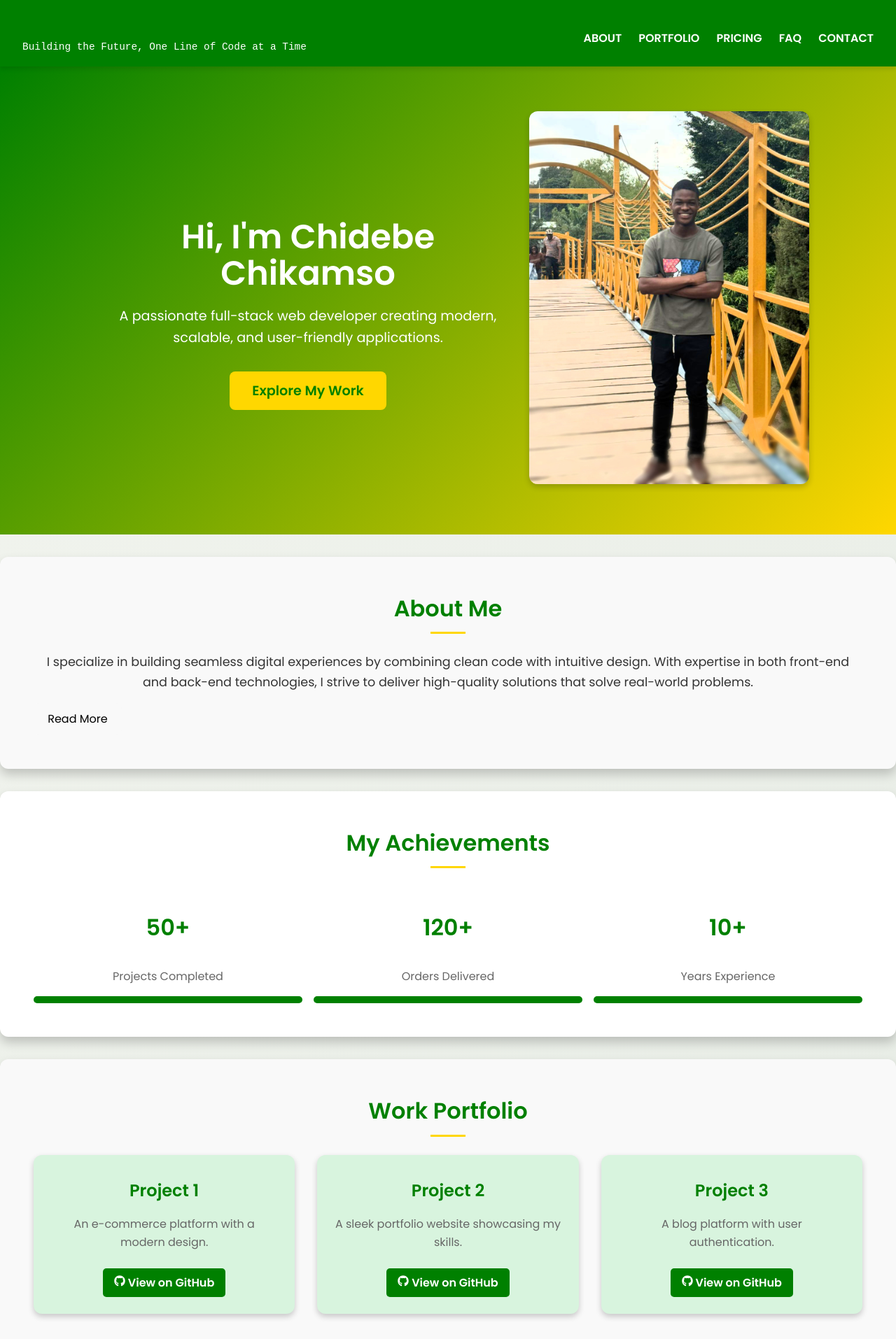
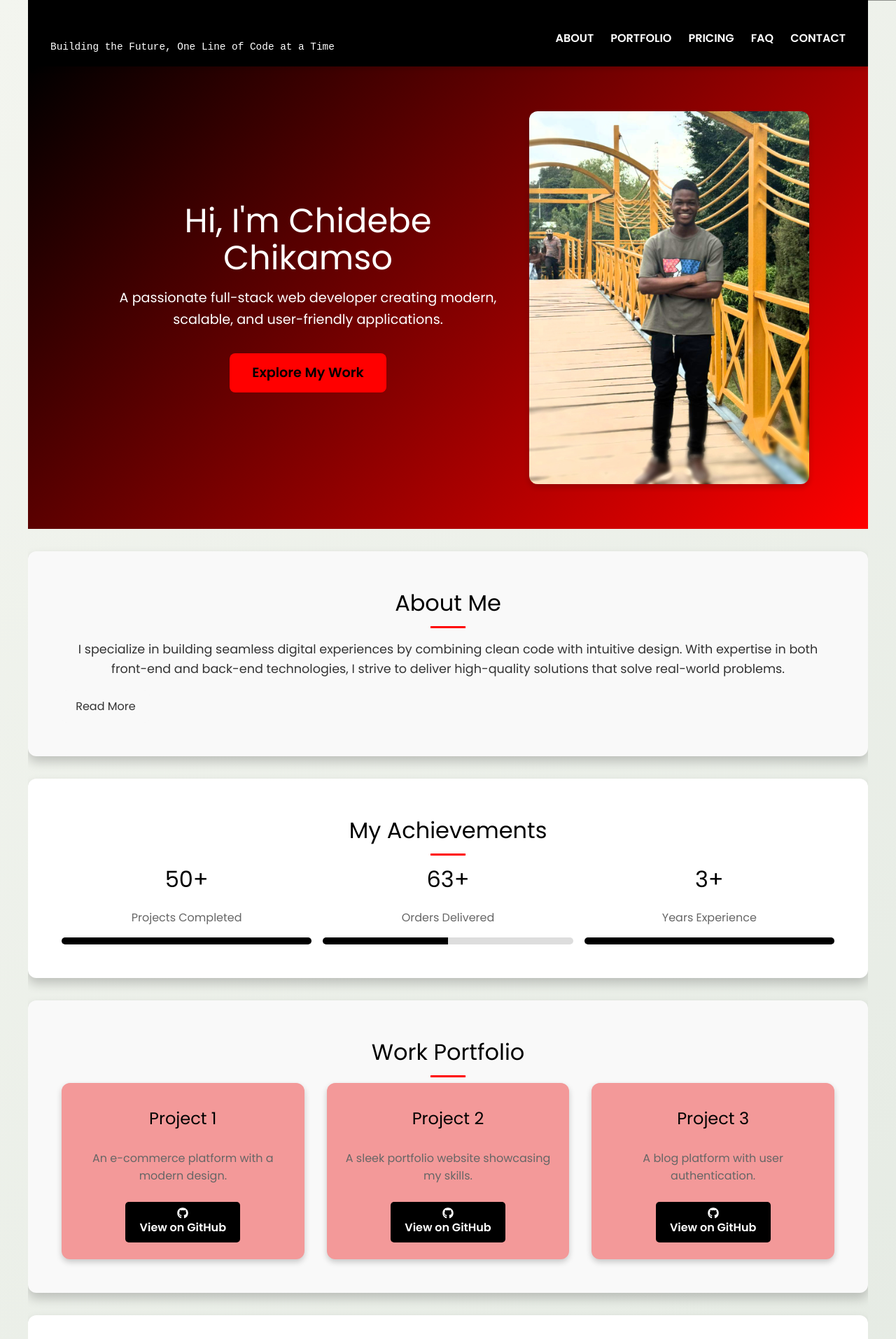
Before and after one commit to ChikamsoChidebe/react, a React (Vite) app: page / in a window 1280 px wide. Shown: the top 1914 px of the page at 70% size. Built offline with nearby package versions, Linux system fonts and the light colour scheme.

Commit message:
New Changes to be committed:

```diff
--- a/src/App.css
+++ b/src/App.css
@@ -15,10 +15,9 @@ body {
 /* Header2 */
 .header2 {
   display: none;
-  justify-content: space-between;
+  justify-content: space-around;
   align-items: center;
   padding: 1rem 2rem;
-  background: green;
   color: white;
   position: fixed;
   top: 0;
@@ -32,7 +31,7 @@ body {
   right: -250px; /* Initially hidden */
   width: 250px;
   height: 100%;
-  background: green;
+  background: black;
   color: white;
   display: flex;
   flex-direction: column;
@@ -116,12 +115,12 @@ body {
 
 a {
   text-decoration: none;
-  color: #ffd700;
+  color: red;
   transition: color 0.3s ease;
 }
 
 a:hover {
-  color: #ffcc00;
+  color: rgb(63, 175, 63);
 }
 
 /* Loading Screen */
@@ -130,14 +129,14 @@ a:hover {
   justify-content: center;
   align-items: center;
   height: 100vh;
-  background: green;
+  background: black;
 }
 
 .spinner {
   width: 50px;
   height: 50px;
   border: 5px solid #fff;
-  border-top: 5px solid #ffd700;
+  border-top: 5px solid red;
   border-radius: 50%;
   animation: spin 1s linear infinite;
 }
@@ -152,6 +151,8 @@ a:hover {
 .pricing-grid {
   display: grid;
   grid-template-columns: repeat(auto-fit, minmax(300px, 1fr));
+  align-items: center;
+  justify-content: center;
   gap: 2rem;
   margin-top: 2rem;
 }
@@ -166,7 +167,7 @@ a:hover {
 
 .pricing-card h3 {
   font-size: 1.5rem;
-  color: green;
+  color: black;
 }
 
 .pricing-card p {
@@ -187,8 +188,8 @@ a:hover {
 }
 
 .hire-button {
-  background: #ffd700;
-  color: green;
+  background: red;
+  color: black;
   padding: 0.8rem 2rem;
   font-size: 1rem;
   font-weight: bold;
@@ -205,7 +206,7 @@ a:hover {
 
 a {
   text-decoration: none;
-  color: #ffd700; /* Yellow */
+  color: red; /* Yellow */
   transition: color 0.3s ease;
 }
 
@@ -223,7 +224,7 @@ a:hover {
 
 /* Header Styles */
 .header {
-  background: linear-gradient(135deg, green, #ffd700); /* Purple Gradient */
+  background: linear-gradient(to top, 135deg, black, red); /* Purple Gradient */
   color: white;
   padding: 2rem 1rem;
   text-align: center;
@@ -259,7 +260,7 @@ a:hover {
   display: block;
   width: 0;
   height: 2px;
-  background: #ffd700; /* Yellow */
+  background: red; /* Yellow */
   transition: width 0.3s;
   margin: 0 auto;
 }
@@ -275,7 +276,7 @@ a:hover {
   align-items: center;
   justify-content: center;
   padding: 4rem 2rem;
-  background: linear-gradient(135deg, green, #ffd700);
+  background: linear-gradient(135deg, black, red );
   color: white;
   text-align: center;
 }
@@ -297,8 +298,8 @@ a:hover {
 }
 
 .cta-button {
-  background: #ffd700;
-  color: green;
+  background: red;
+  color: black;
   padding: 0.8rem 2rem;
   font-size: 1.2rem;
   font-weight: bold;
@@ -342,7 +343,7 @@ a:hover {
 
 .section h2 {
   margin-top: 0;
-  color: green; /* Purple */
+  color: black; /* Purple */
   font-size: 2rem;
   text-align: center;
   position: relative;
@@ -353,7 +354,7 @@ a:hover {
   display: block;
   width: 50px;
   height: 3px;
-  background: #ffd700; /* Yellow */
+  background: red; /* Yellow */
   margin: 0.5rem auto;
 }
 
@@ -371,8 +372,12 @@ a:hover {
 }
 
 .portfolio-item {
+  display: flex;
+  align-items: center;
+  justify-content: center;
+  flex-direction: column;
   text-align: center;
-  background: #d8f4de;
+  background: rgb(243, 153, 153);
   padding: 1.5rem;
   border-radius: 12px;
   box-shadow: 0 4px 8px rgba(0, 0, 0, 0.2);
@@ -386,7 +391,7 @@ a:hover {
 
 .portfolio-item h3 {
   margin: 0.5rem 0;
-  color: green; /* Purple */
+  color: black; /* Purple */
   font-size: 1.5rem;
 }
 
@@ -396,10 +401,14 @@ a:hover {
 }
 
 .portfolio-item a {
-  display: inline-block;
+  display: flex;
+  align-items: center;
+  justify-content: center;
+  flex-direction: column;
+  width: 55%;
   margin-top: 0.5rem;
   color: white;
-  background: green; /* Purple */
+  background: black;
   padding: 0.5rem 1rem;
   border-radius: 5px;
   font-weight: bold;
@@ -407,7 +416,8 @@ a:hover {
 }
 
 .portfolio-item a:hover {
-  background: #54ad44; /* Darker Purple */
+  background: white; /* Darker Purple */
+  color: #333;
 }
 
 /* Timeline */
@@ -425,7 +435,7 @@ a:hover {
 }
 
 .timeline-item h3 {
-  color: green;
+  color: black;
   margin-bottom: 0.5rem;
 }
 
@@ -453,7 +463,12 @@ a:hover {
 }
 
 .review .stars {
-  color: #ffd700; /* Yellow */
+  display: flex;
+  flex-direction: row;
+  align-items: center;
+  justify-content: center;
+  gap: 0.5rem;
+  color: yellow; /* Yellow */
   font-size: 1.2rem;
 }
 
@@ -472,7 +487,7 @@ a:hover {
   justify-content: center;
   flex-direction: column;
   margin: 0.5rem;
-  color: green; /* Purple */
+  color: black; /* Purple */
   font-weight: bold;
   text-decoration: none;
   font-size: 1.2rem;
@@ -481,14 +496,14 @@ a:hover {
 
 .contact-links a:hover {
   transform: scale(1.1);
-  color: #ffd500;
+  color: red;
 }
 
 /* Footer Styles */
 .footer {
   text-align: center;
   padding: 1.5rem;
-  background: linear-gradient(135deg, green, #ffd700);
+  background: linear-gradient(135deg, black, red);
   color: white;
   margin-top: 2rem;
   font-size: 0.9rem;
@@ -552,7 +567,7 @@ a:hover {
 
 .slide p {
   font-size: 1.2rem;
-  color: green;
+  color: black;
 }
 
 /* Stats Section */
@@ -569,7 +584,7 @@ a:hover {
 
 .stat-item h3 {
   font-size: 2rem;
-  color: green;
+  color: black;
 }
 
 .stat-item p {
@@ -588,7 +603,7 @@ a:hover {
 
 .status-bar-fill {
   height: 100%;
-  background: green;
+  background: black;
   transition: width 0.3s ease-in-out;
 }
 
@@ -605,12 +620,12 @@ a:hover {
 
 .logo img {
   width: 80px;
-  background-color: green;
+  background-color: black;
 }
 
 .logo h1 {
   font-size: 3rem;
-  color: yellow;
+  color: red;
 }
 
 .logo p {
@@ -639,7 +654,7 @@ a:hover {
 .guest-item p {
   margin-top: 0.5rem;
   font-size: 1rem;
-  color: green;
+  color: black;
 }
 
 /* FAQ Section */
@@ -662,7 +677,7 @@ a:hover {
 
 .faq-question h3 {
   font-size: 1.2rem;
-  color: green;
+  color: black;
 }
 
 .faq-icon {
@@ -683,7 +698,7 @@ a:hover {
   display: flex;
   justify-content: space-around;
   align-items: center;
-  background: green;
+  background: black;
   color: white;
   padding: 1rem;
   position: fixed;
@@ -706,7 +721,7 @@ a:hover {
 }
 
 .mobile-header a:hover {
-  color: #ffd700;
+  color: red;
 }
 
 /* Header */
@@ -715,7 +730,7 @@ a:hover {
   justify-content: space-between;
   align-items: center;
   padding: 1rem 2rem;
-  background: green;
+  background: black;
   color: white;
 }
 
@@ -743,8 +758,8 @@ a:hover {
 /* Menu Button for Mobile */
 .menu-bar {
   display: none;
-  background: #ffd700;
-  color: green;
+  background: red;
+  color: black;
   padding: 0.8rem 1.5rem;
   font-size: 1rem;
   font-weight: bold;
@@ -764,7 +779,7 @@ a:hover {
   position: absolute;
   top: 100%;
   left: 0;
-  background: green;
+  background: black;
   padding: 1rem;
   border-radius: 8px;
   box-shadow: 0 4px 8px rgba(0, 0, 0, 0.2);
@@ -780,7 +795,7 @@ a:hover {
 }
 
 .dropdown-links a:hover {
-  color: #ffd700;
+  color: red;
 }
 
 /* Responsive Design */
@@ -840,7 +855,7 @@ a:hover {
     display: flex;
     justify-content: space-around;
     align-items: center;
-    background: green;
+    background: black;
     color: white;
     padding: 1rem;
     position: fixed;
@@ -912,7 +927,7 @@ a:hover {
     position: absolute;
     top: 100%;
     left: 0;
-    background: green;
+    background: black;
     padding: 3rem;
     border-radius: 8px;
     box-shadow: 0 4px 8px rgba(0, 0, 0, 0.2);
@@ -926,6 +941,6 @@ a:hover {
     flex-direction: column;
   }
   .about-content button{
-    color: green;
+    color: black;
   }
 }
--- a/src/App.jsx
+++ b/src/App.jsx
@@ -71,14 +71,14 @@ function App() {
     let orderCounter = 0;
     let yearCounter = 0;
     const yearInterval = setInterval(() => {
-      if (yearCounter < 10) {
+      if (yearCounter < 3) {
         yearCounter++;
         setyearCount(yearCounter);
       } else {
         clearInterval(yearInterval);
       }
     }
-    , 100);
+    , 1000);
     // Simulate counting for projects and orders
 
     const projectInterval = setInterval(() => {
@@ -88,7 +88,7 @@ function App() {
       } else {
         clearInterval(projectInterval);
       }
-    }, 50);
+    }, 100);
 
     const orderInterval = setInterval(() => {
       if (orderCounter < 120) {
@@ -97,7 +97,7 @@ function App() {
       } else {
         clearInterval(orderInterval);
       }
-    }, 30);
+    }, 100);
 
     return () => {
       clearInterval(projectInterval);
@@ -162,7 +162,7 @@ function App() {
 
       {/* Sidebar */}
       <div className={`sidebar ${menuOpen ? 'open' : ''}`}>
-        <nav className="nav-links">
+        <nav className="nav-links ">
           <a href="#about" onClick={toggleMenu}>About</a>
           <a href="#portfolio" onClick={toggleMenu}>Portfolio</a>
           <a href="#pricing" onClick={toggleMenu}>Pricing</a>
@@ -243,7 +243,7 @@ function App() {
             <div className="status-bar">
               <div
                 className="status-bar-fill"
-                style={{ width: `${(yearCount / 10) * 100}%` }}
+                style={{ width: `${(yearCount / 3) * 100}%` }}
               ></div>
             </div>
           </div>
@@ -283,15 +283,15 @@ function App() {
         <h2>My Journey</h2>
         <div className="timeline">
           <div className="timeline-item">
-            <h3>2024</h3>
+            <h3>2023</h3>
             <p>Started my journey as a web developer, learning HTML, CSS, and JavaScript.</p>
           </div>
           <div className="timeline-item">
-            <h3>2025</h3>
+            <h3>2024</h3>
             <p>Built my first full-stack application using React and Node.js.</p>
           </div>
           <div className="timeline-item">
-            <h3>2026</h3>
+            <h3>2025</h3>
             <p>Worked on multiple large-scale projects and collaborated with global teams.</p>
           </div>
         </div>
@@ -387,16 +387,16 @@ function App() {
         <h2>Contact Me</h2>
         <p>Feel free to reach out to me through any of the channels below:</p>
         <div className="contact-links" >
-          <a href="mailto:chidebe.chikamso@example.com">
+          <a href="mailto:chikamsochidebe@gmail.com">
             <FaEnvelope /> Email Me
           </a>
           <a href="https://linkedin.com/in/chidebe-chikamso" target="_blank" rel="noopener noreferrer">
             <FaLinkedin /> LinkedIn
           </a>
-          <a href="https://github.com/chidebe-chikamso" target="_blank" rel="noopener noreferrer">
+          <a href="https://github.com/chikamso-chidebe" target="_blank" rel="noopener noreferrer">
             <FaGithub /> GitHubu
           </a>
-          <a href="tel:+1234567890">
+          <a href="tel:+2349039220171">
             <FaPhone /> Call Me
           </a>
         </div>
--- a/src/main.jsx
+++ b/src/main.jsx
@@ -1,6 +1,7 @@
 import { StrictMode } from 'react'
 import { createRoot } from 'react-dom/client'
 import './index.css'
+import './tailwind.css'
 import App from './App.jsx'
 
 createRoot(document.getElementById('root')).render(
```
